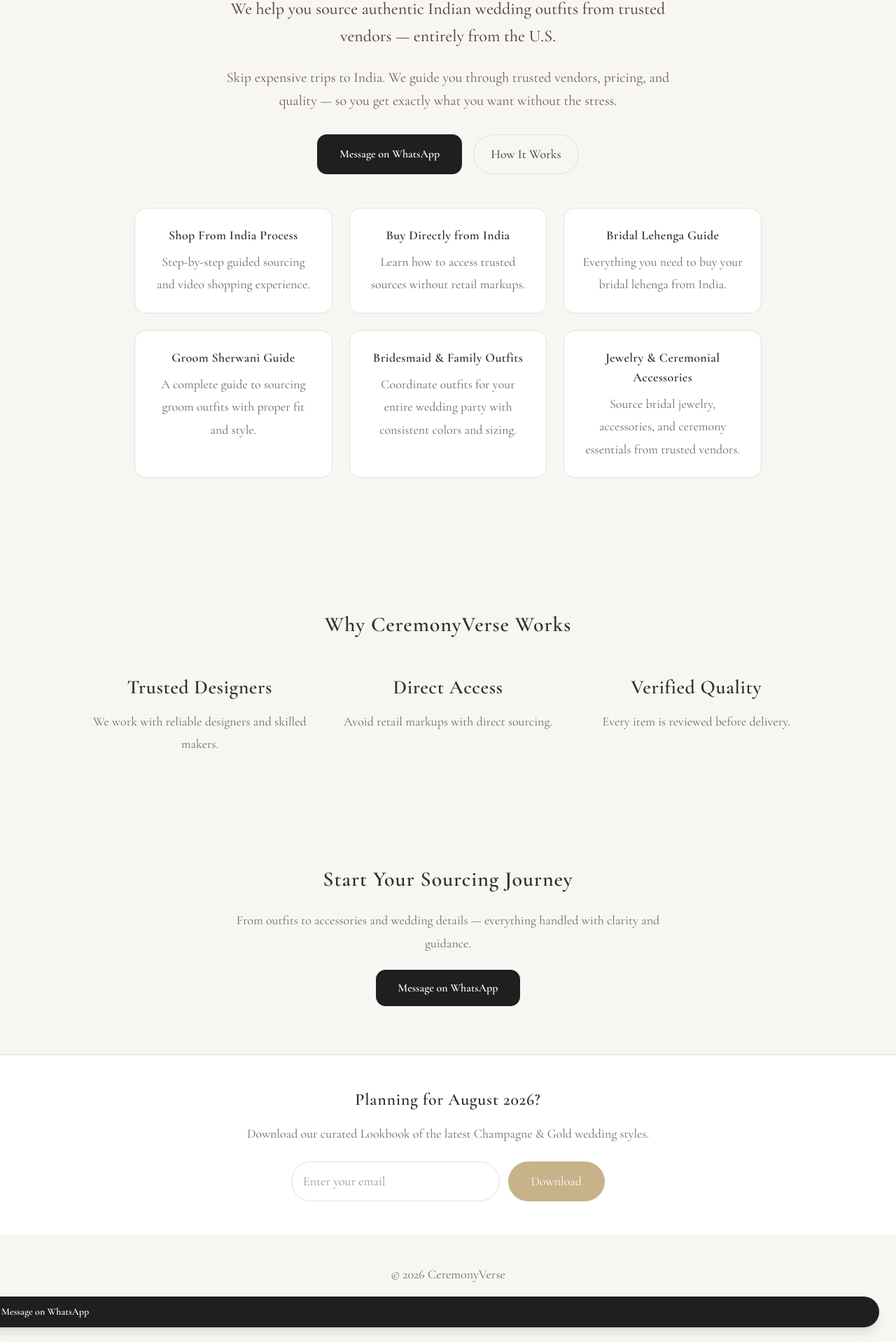
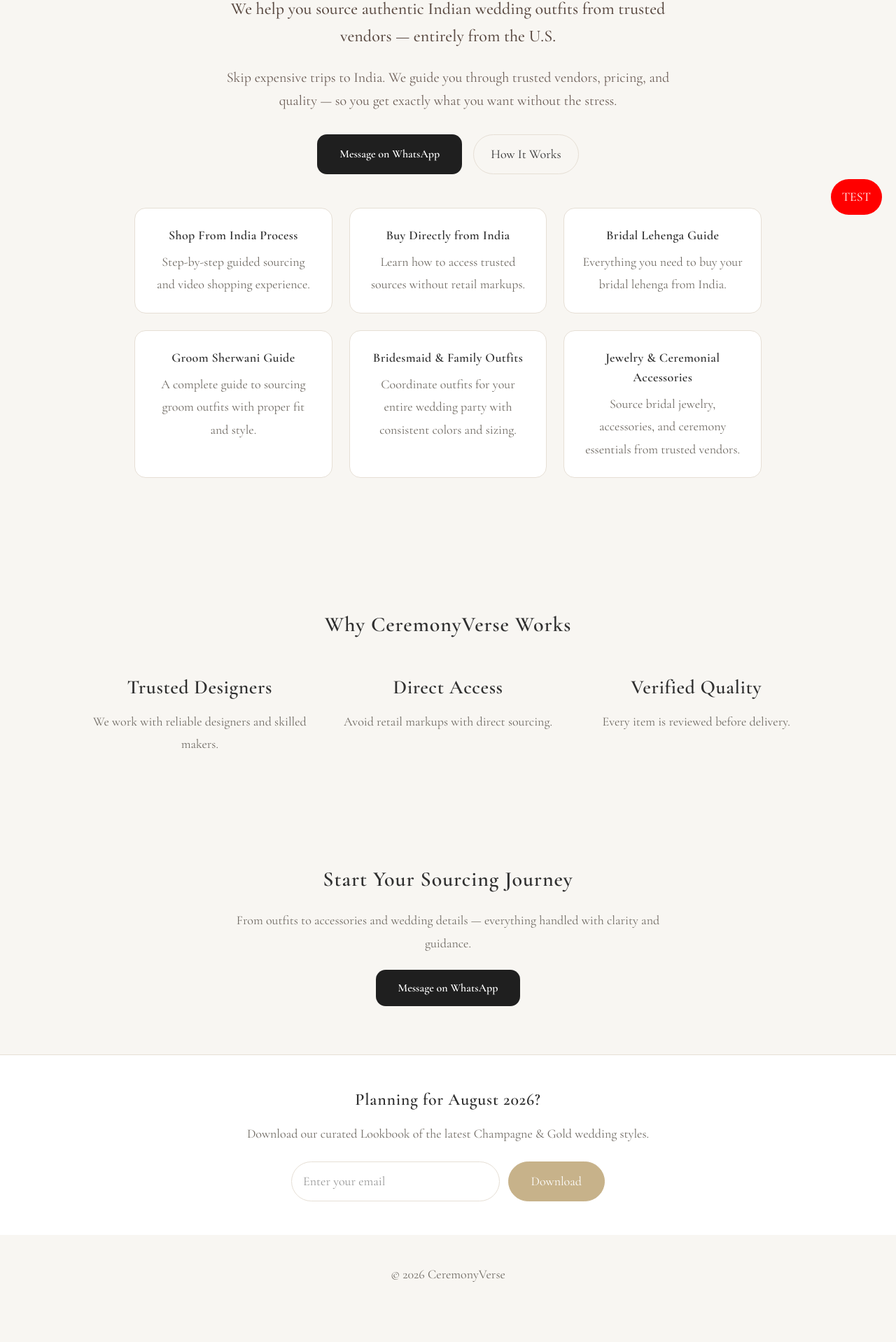
Before and after one commit to leylabernie/v0-ceremony-verse-wedding-concierge, a Next.js app: page / in a window 1280 px wide. Shown: the part 473-2391 px from the top of the page at 70% size. After the commit the page ends 2350 px from the top, so only its background shows below. Built offline with nearby package versions, Linux system fonts and the light colour scheme; a web font is replaced by a local one.

Commit message:
Update WhatsAppFloat component to use a test div
Replaced WhatsApp link with a fixed red div for testing.

```diff
--- a/components/ui/whatsapp-float.tsx
+++ b/components/ui/whatsapp-float.tsx
@@ -2,13 +2,17 @@
 
 export default function WhatsAppFloat() {
   return (
-    <a
-      href="https://wa.me/12153419990?text=Hi%20I%20am%20interested%20in%20Indian%20wedding%20outfit%20sourcing"
-      target="_blank"
-      rel="noopener noreferrer"
-      className="fixed bottom-6 right-6 z-[9999] bg-[#25D366] text-white px-6 py-3 rounded-full shadow-lg text-sm font-semibold hover:opacity-90 transition flex items-center gap-2"
-    >
-      Message on WhatsApp
-    </a>
+    <div style={{
+      position: "fixed",
+      bottom: "20px",
+      right: "20px",
+      background: "red",
+      color: "white",
+      padding: "10px 16px",
+      borderRadius: "999px",
+      zIndex: 9999
+    }}>
+      TEST
+    </div>
   )
 }
```
